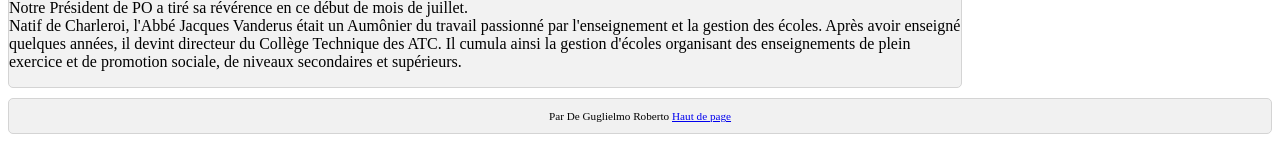
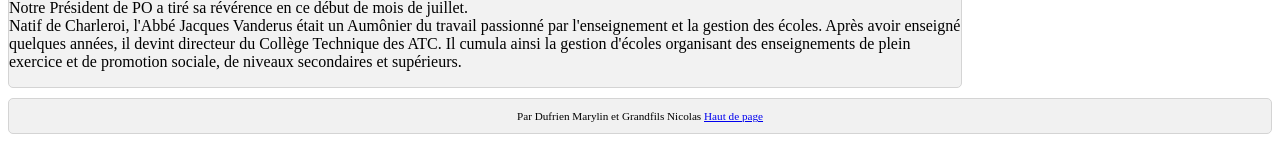
Before and after one commit to marydsm/achat-poster, a PHP site: page /control/page1.php in a window 1280 px wide. Shown: the part 923-1065 px from the top of the page. Run offline with PHP 8.4, Linux system fonts and the light colour scheme; the visitor is signed in with stand-in values (Sample User, id 1); some libraries are stand-ins or nearby versions.

Commit message:
Minors Modifs
Juste modifié nos noms et le titre. (Susceptible d'être encore modifiés)

```diff
--- a/vue/bas.php
+++ b/vue/bas.php
@@ -1,5 +1,5 @@
 	<footer>
-		Par De Guglielmo Roberto  <a href="#header" >Haut de page</a>
+		Par Dufrien Marylin et Grandfils Nicolas  <a href="#header" >Haut de page</a>
 	</footer>
 
 <?php require_once('../vue/js/init.js'); ?>
--- a/vue/haut.php
+++ b/vue/haut.php
@@ -3,7 +3,7 @@
 <head>
 	<meta charset="utf-8">
 	<meta http-equiv="X-UA-Compatible" content="IE=edge">
-	<title>Montitre</title>
+	<title>Achats Posters</title>
 	<link rel="stylesheet" href="../vue/css/page.css">
 
 </head>
```
